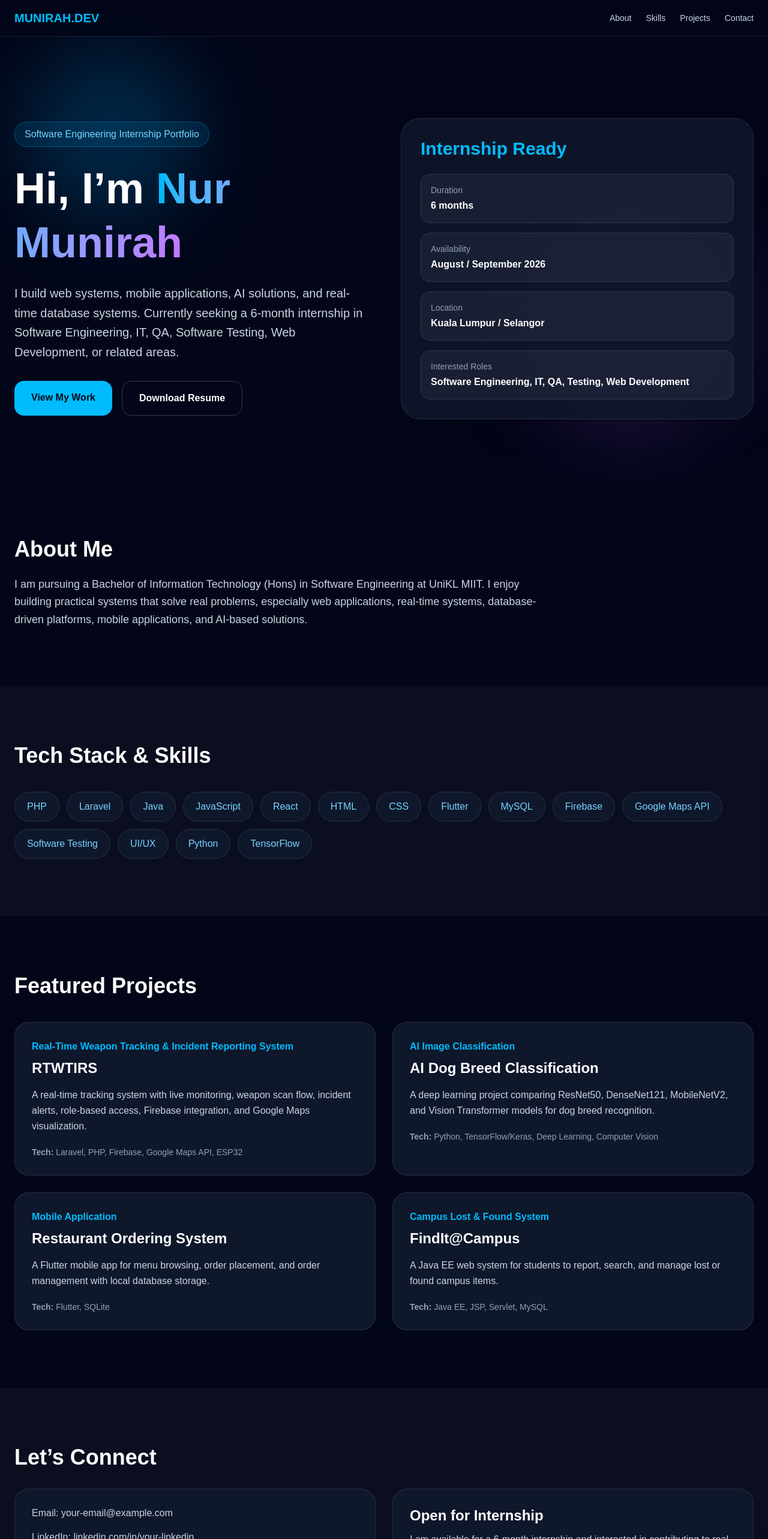
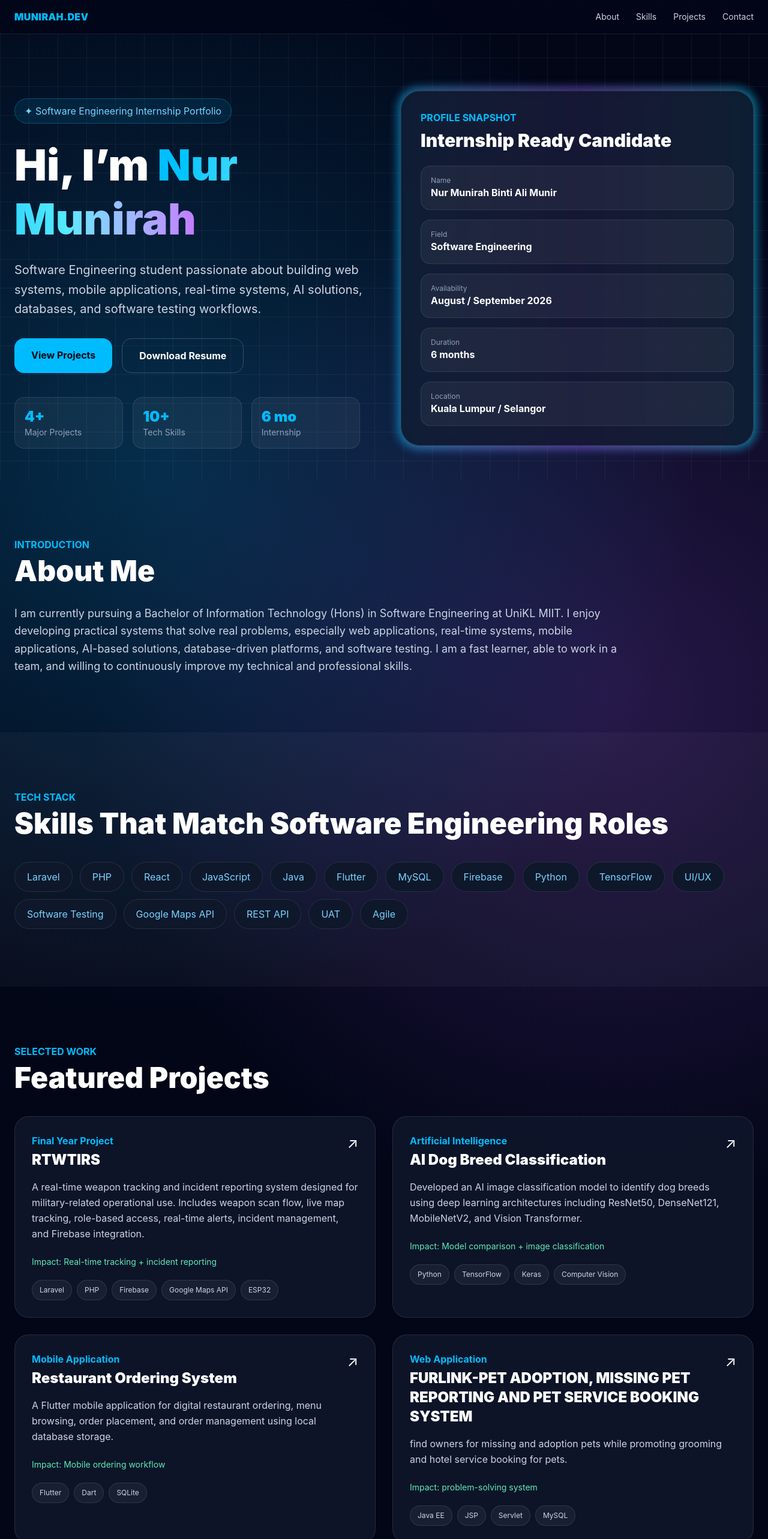
Before and after one commit to Moonmoon91/portfolio, a React app: page / in a window 1280 px wide. Shown: the top 2566 px of the page at 60% size. Built offline with nearby package versions, Linux system fonts and the light colour scheme; the HTML template or start-up script is replaced by a standard one.

Commit message:
upgrade portfolio design

```diff
--- a/src/App.jsx
+++ b/src/App.jsx
@@ -1,116 +1,126 @@
 function App() {
   const skills = [
-    "PHP", "Laravel", "Java", "JavaScript", "React", "HTML", "CSS",
-    "Flutter", "MySQL", "Firebase", "Google Maps API", "Software Testing",
-    "UI/UX", "Python", "TensorFlow"
+    "Laravel", "PHP", "React", "JavaScript", "Java", "Flutter",
+    "MySQL", "Firebase", "Python", "TensorFlow", "UI/UX", "Software Testing",
+    "Google Maps API", "REST API", "UAT", "Agile"
   ];
 
   const projects = [
     {
       title: "RTWTIRS",
-      subtitle: "Real-Time Weapon Tracking & Incident Reporting System",
-      desc: "A real-time tracking system with live monitoring, weapon scan flow, incident alerts, role-based access, Firebase integration, and Google Maps visualization.",
-      tech: "Laravel, PHP, Firebase, Google Maps API, ESP32",
+      category: "Final Year Project",
+      desc: "A real-time weapon tracking and incident reporting system designed for military-related operational use. Includes weapon scan flow, live map tracking, role-based access, real-time alerts, incident management, and Firebase integration.",
+      tech: ["Laravel", "PHP", "Firebase", "Google Maps API", "ESP32"],
+      impact: "Real-time tracking + incident reporting"
     },
     {
       title: "AI Dog Breed Classification",
-      subtitle: "AI Image Classification",
-      desc: "A deep learning project comparing ResNet50, DenseNet121, MobileNetV2, and Vision Transformer models for dog breed recognition.",
-      tech: "Python, TensorFlow/Keras, Deep Learning, Computer Vision",
+      category: "Artificial Intelligence",
+      desc: "Developed an AI image classification model to identify dog breeds using deep learning architectures including ResNet50, DenseNet121, MobileNetV2, and Vision Transformer.",
+      tech: ["Python", "TensorFlow", "Keras", "Computer Vision"],
+      impact: "Model comparison + image classification"
     },
     {
       title: "Restaurant Ordering System",
-      subtitle: "Mobile Application",
-      desc: "A Flutter mobile app for menu browsing, order placement, and order management with local database storage.",
-      tech: "Flutter, SQLite",
+      category: "Mobile Application",
+      desc: "A Flutter mobile application for digital restaurant ordering, menu browsing, order placement, and order management using local database storage.",
+      tech: ["Flutter", "Dart", "SQLite"],
+      impact: "Mobile ordering workflow"
     },
     {
-      title: "FindIt@Campus",
-      subtitle: "Campus Lost & Found System",
-      desc: "A Java EE web system for students to report, search, and manage lost or found campus items.",
-      tech: "Java EE, JSP, Servlet, MySQL",
-    },
+      title: "FURLINK-PET ADOPTION, MISSING PET REPORTING AND PET SERVICE BOOKING SYSTEM",
+      category: "Web Application",
+      desc: " find owners for missing and adoption pets while promoting grooming and hotel service booking for pets.",
+      tech: ["Java EE", "JSP", "Servlet", "MySQL"],
+      impact: "problem-solving system"
+    }
   ];
 
   return (
-    <main className="min-h-screen bg-slate-950 text-white">
-      <nav className="fixed top-0 left-0 right-0 z-50 bg-slate-950/90 border-b border-white/10">
-        <div className="max-w-7xl mx-auto px-6 py-4 flex justify-between items-center">
-          <h1 className="text-xl font-black text-sky-400">MUNIRAH.DEV</h1>
-          <div className="hidden md:flex gap-6 text-sm text-slate-300">
-            <a href="#about">About</a>
-            <a href="#skills">Skills</a>
-            <a href="#projects">Projects</a>
-            <a href="#contact">Contact</a>
+    <main className="min-h-screen bg-slate-950 text-white overflow-hidden glow-bg">
+      <Navbar />
+
+      <section className="min-h-screen flex items-center px-6 pt-28 relative grid-bg">
+        <div className="max-w-7xl mx-auto grid lg:grid-cols-2 gap-14 items-center">
+          <div>
+            <div className="inline-flex items-center gap-2 bg-sky-400/10 border border-sky-400/30 text-sky-300 px-4 py-2 rounded-full mb-6">
+              ✦ Software Engineering Internship Portfolio
             </div>
-        </div>
-      </nav>
 
-      <section className="min-h-screen flex items-center px-6 pt-24 relative overflow-hidden">
-        <div className="absolute top-20 left-10 w-72 h-72 bg-sky-500/20 rounded-full blur-3xl"></div>
-        <div className="absolute bottom-20 right-10 w-96 h-96 bg-purple-500/20 rounded-full blur-3xl"></div>
+            <h1 className="text-5xl md:text-7xl font-black leading-tight mb-6">
+              Hi, I’m{" "}
+              <span className="text-transparent bg-clip-text bg-gradient-to-r from-sky-400 via-cyan-300 to-purple-400">
+                Nur Munirah
+              </span>
+            </h1>
 
-        <div className="max-w-7xl mx-auto grid lg:grid-cols-2 gap-14 items-center relative z-10">
-          <div>
-            <p className="inline-block mb-6 px-4 py-2 rounded-full bg-sky-400/10 border border-sky-400/30 text-sky-300">
-              Software Engineering Internship Portfolio
+            <p className="text-lg md:text-xl text-slate-300 leading-relaxed mb-8 max-w-2xl">
+              Software Engineering student passionate about building web systems,
+              mobile applications, real-time systems, AI solutions, databases,
+              and software testing workflows.
             </p>
 
-            <h2 className="text-5xl md:text-7xl font-black leading-tight mb-6">
-              Hi, I’m{" "}
-              <span className="text-transparent bg-clip-text bg-gradient-to-r from-sky-400 to-purple-400">
-                Nur Munirah
-              </span>
-            </h2>
-
-            <p className="text-lg md:text-xl text-slate-300 leading-relaxed mb-8 max-w-2xl">
-              I build web systems, mobile applications, AI solutions, and real-time
-              database systems. Currently seeking a 6-month internship in Software
-              Engineering, IT, QA, Software Testing, Web Development, or related areas.
-            </p>
-
-            <div className="flex flex-wrap gap-4">
-              <a href="#projects" className="px-7 py-4 rounded-2xl bg-sky-400 text-slate-950 font-bold">
-                View My Work
+            <div className="flex flex-wrap gap-4 mb-10">
+              <a href="#projects" className="bg-sky-400 text-slate-950 px-7 py-4 rounded-2xl font-bold hover:bg-cyan-300 transition">
+                View Projects
               </a>
-              <a href="/resume.pdf" className="px-7 py-4 rounded-2xl border border-white/20 font-bold">
+              <a href="/resume.pdf" className="border border-white/20 px-7 py-4 rounded-2xl font-bold hover:bg-white/10 transition">
                 Download Resume
               </a>
             </div>
+
+            <div className="grid grid-cols-3 gap-4 max-w-xl">
+              <Stat num="4+" label="Major Projects" />
+              <Stat num="10+" label="Tech Skills" />
+              <Stat num="6 mo" label="Internship" />
+            </div>
           </div>
 
-          <div className="bg-slate-900/90 border border-white/10 rounded-[2rem] p-8 shadow-2xl">
-            <h3 className="text-3xl font-black text-sky-400 mb-6">
-              Internship Ready
-            </h3>
-            <div className="grid gap-4">
+          <div className="relative float">
+            <div className="absolute -inset-1 rounded-[2rem] bg-gradient-to-r from-sky-400 via-purple-500 to-cyan-400 blur opacity-50"></div>
+
+            <div className="relative bg-slate-900/90 border border-white/10 rounded-[2rem] p-8 pulse-glow">
+              <p className="text-sky-400 font-bold mb-2">PROFILE SNAPSHOT</p>
+              <h2 className="text-3xl font-black mb-6">
+                Internship Ready Candidate
+              </h2>
+
+              <div className="space-y-4">
+                <Info label="Name" value="Nur Munirah Binti Ali Munir" />
+                <Info label="Field" value="Software Engineering" />
+                <Info label="Availability" value="August / September 2026" />
                 <Info label="Duration" value="6 months" />
-              <Info label="Availability" value="August / September 2026" />
                 <Info label="Location" value="Kuala Lumpur / Selangor" />
-              <Info label="Interested Roles" value="Software Engineering, IT, QA, Testing, Web Development" />
+              </div>
             </div>
           </div>
         </div>
       </section>
 
-      <section id="about" className="px-6 py-24">
-        <div className="max-w-7xl mx-auto">
-          <h2 className="text-4xl font-black mb-6">About Me</h2>
-          <p className="text-slate-300 text-lg leading-relaxed max-w-4xl">
-            I am pursuing a Bachelor of Information Technology (Hons) in Software
-            Engineering at UniKL MIIT. I enjoy building practical systems that solve
-            real problems, especially web applications, real-time systems,
-            database-driven platforms, mobile applications, and AI-based solutions.
+      <Section id="about" title="About Me">
+        <p className="text-slate-300 text-lg leading-relaxed max-w-5xl">
+          I am currently pursuing a Bachelor of Information Technology (Hons) in
+          Software Engineering at UniKL MIIT. I enjoy developing practical systems
+          that solve real problems, especially web applications, real-time systems,
+          mobile applications, AI-based solutions, database-driven platforms, and
+          software testing. I am a fast learner, able to work in a team, and willing
+          to continuously improve my technical and professional skills.
         </p>
-        </div>
-      </section>
+      </Section>
 
       <section id="skills" className="px-6 py-24 bg-white/[0.03]">
         <div className="max-w-7xl mx-auto">
-          <h2 className="text-4xl font-black mb-10">Tech Stack & Skills</h2>
+          <p className="text-sky-400 font-bold mb-2">TECH STACK</p>
+          <h2 className="text-4xl md:text-5xl font-black mb-10">
+            Skills That Match Software Engineering Roles
+          </h2>
+
           <div className="flex flex-wrap gap-3">
             {skills.map((skill) => (
-              <span key={skill} className="px-5 py-3 rounded-full bg-slate-900 border border-white/10 text-sky-300">
+              <span
+                key={skill}
+                className="bg-slate-900 border border-white/10 px-5 py-3 rounded-full text-sky-300 hover:border-sky-400 transition"
+              >
                 {skill}
               </span>
             ))}
@@ -120,56 +130,157 @@ function App() {
 
       <section id="projects" className="px-6 py-24">
         <div className="max-w-7xl mx-auto">
-          <h2 className="text-4xl font-black mb-10">Featured Projects</h2>
+          <p className="text-sky-400 font-bold mb-2">SELECTED WORK</p>
+          <h2 className="text-4xl md:text-5xl font-black mb-10">
+            Featured Projects
+          </h2>
+
           <div className="grid lg:grid-cols-2 gap-7">
             {projects.map((project) => (
-              <div key={project.title} className="bg-slate-900 border border-white/10 rounded-3xl p-7 hover:border-sky-400/50 transition">
-                <p className="text-sky-400 font-semibold mb-2">{project.subtitle}</p>
-                <h3 className="text-2xl font-black mb-4">{project.title}</h3>
-                <p className="text-slate-300 leading-relaxed mb-5">{project.desc}</p>
-                <p className="text-sm text-slate-400"><b>Tech:</b> {project.tech}</p>
+              <div
+                key={project.title}
+                className="group bg-slate-900/90 border border-white/10 rounded-3xl p-7 hover:border-sky-400/60 hover:-translate-y-2 transition duration-300"
+              >
+                <div className="flex justify-between gap-4 mb-4">
+                  <div>
+                    <p className="text-sky-400 font-bold mb-1">{project.category}</p>
+                    <h3 className="text-2xl font-black">{project.title}</h3>
+                  </div>
+                  <span className="text-2xl">↗</span>
+                </div>
+
+                <p className="text-slate-300 leading-relaxed mb-6">
+                  {project.desc}
+                </p>
+
+                <p className="text-sm text-emerald-300 mb-5">
+                  Impact: {project.impact}
+                </p>
+
+                <div className="flex flex-wrap gap-2">
+                  {project.tech.map((t) => (
+                    <span key={t} className="text-xs bg-white/5 border border-white/10 px-3 py-2 rounded-full text-slate-300">
+                      {t}
+                    </span>
+                  ))}
+                </div>
               </div>
             ))}
           </div>
         </div>
       </section>
 
-      <section id="contact" className="px-6 py-24 bg-white/[0.03]">
+      <section className="px-6 py-24 bg-white/[0.03]">
         <div className="max-w-7xl mx-auto">
-          <h2 className="text-4xl font-black mb-8">Let’s Connect</h2>
-          <div className="grid lg:grid-cols-2 gap-7">
-            <div className="bg-slate-900 border border-white/10 rounded-3xl p-7 space-y-4 text-slate-300">
-              <p>Email: your-email@example.com</p>
-              <p>LinkedIn: linkedin.com/in/your-linkedin</p>
-              <p>GitHub: github.com/yourgithub</p>
-              <p>Location: Selangor, Malaysia</p>
+          <p className="text-sky-400 font-bold mb-2">WHY ME</p>
+          <h2 className="text-4xl md:text-5xl font-black mb-10">
+            What I Can Contribute
+          </h2>
+
+          <div className="grid md:grid-cols-3 gap-6">
+            <Card title="Software Development" text="Able to build web and mobile systems using Laravel, Java, React, Flutter, MySQL, and Firebase." />
+            <Card title="Testing & UAT" text="Experienced in testing flows, user acceptance testing, bug fixing, and improving system usability." />
+            <Card title="Real Project Experience" text="Developed practical academic projects including real-time systems, AI classification, and database platforms." />
+          </div>
+        </div>
+      </section>
+
+      <section id="contact" className="px-6 py-24">
+        <div className="max-w-7xl mx-auto grid lg:grid-cols-2 gap-8">
+          <div>
+            <p className="text-sky-400 font-bold mb-2">CONTACT</p>
+            <h2 className="text-4xl md:text-5xl font-black mb-6">
+              Let’s Connect
+            </h2>
+            <p className="text-slate-300 text-lg">
+              I am open for a 6-month internship opportunity in Software
+              Engineering, IT, QA, Software Testing, Web Development, or related fields.
+            </p>
           </div>
 
-            <div className="bg-slate-900 border border-white/10 rounded-3xl p-7">
-              <h3 className="text-2xl font-black mb-3">Open for Internship</h3>
-              <p className="text-slate-300 mb-6">
-                I am available for a 6-month internship and interested in contributing to real software projects.
-              </p>
-              <a href="/resume.pdf" className="inline-block bg-sky-400 text-slate-950 px-6 py-4 rounded-2xl font-bold">
+          <div className="bg-slate-900 border border-white/10 rounded-3xl p-8 space-y-4">
+            <Contact label="Email" value="your-email@example.com" />
+            <Contact label="LinkedIn" value="linkedin.com/in/your-linkedin" />
+            <Contact label="GitHub" value="github.com/yourgithub" />
+            <Contact label="Location" value="Selangor, Malaysia" />
+
+            <a href="/resume.pdf" className="inline-block mt-4 bg-sky-400 text-slate-950 px-6 py-4 rounded-2xl font-bold hover:bg-cyan-300 transition">
               Download Resume
             </a>
           </div>
         </div>
+      </section>
+
+      <footer className="border-t border-white/10 py-8 text-center text-slate-500">
+        © 2026 Nur Munirah Binti Ali Munir. Built with React + Tailwind CSS.
+      </footer>
+    </main>
+  );
+}
+
+function Navbar() {
+  return (
+    <nav className="fixed top-0 left-0 right-0 z-50 bg-slate-950/80 backdrop-blur-xl border-b border-white/10">
+      <div className="max-w-7xl mx-auto px-6 py-4 flex justify-between items-center">
+        <h1 className="font-black tracking-wide text-sky-400">
+          MUNIRAH.DEV
+        </h1>
+
+        <div className="hidden md:flex gap-7 text-sm text-slate-300">
+          <a href="#about" className="hover:text-sky-400">About</a>
+          <a href="#skills" className="hover:text-sky-400">Skills</a>
+          <a href="#projects" className="hover:text-sky-400">Projects</a>
+          <a href="#contact" className="hover:text-sky-400">Contact</a>
+        </div>
+      </div>
+    </nav>
+  );
+}
+
+function Section({ id, title, children }) {
+  return (
+    <section id={id} className="px-6 py-24">
+      <div className="max-w-7xl mx-auto">
+        <p className="text-sky-400 font-bold mb-2">INTRODUCTION</p>
+        <h2 className="text-4xl md:text-5xl font-black mb-8">{title}</h2>
+        {children}
       </div>
     </section>
+  );
+}
 
-      <footer className="text-center py-8 border-t border-white/10 text-slate-500">
-        © 2026 Nur Munirah Binti Ali Munir. Built with React.
-      </footer>
-    </main>
+function Stat({ num, label }) {
+  return (
+    <div className="bg-white/5 border border-white/10 rounded-2xl p-4">
+      <p className="text-2xl font-black text-sky-400">{num}</p>
+      <p className="text-sm text-slate-400">{label}</p>
+    </div>
   );
 }
 
 function Info({ label, value }) {
   return (
     <div className="bg-white/5 border border-white/10 rounded-2xl p-4">
-      <p className="text-slate-400 text-sm">{label}</p>
-      <p className="font-bold text-white mt-1">{value}</p>
+      <p className="text-xs text-slate-400">{label}</p>
+      <p className="font-bold text-white">{value}</p>
+    </div>
+  );
+}
+
+function Card({ title, text }) {
+  return (
+    <div className="bg-slate-900 border border-white/10 rounded-3xl p-7 hover:border-sky-400/50 transition">
+      <h3 className="text-xl font-black mb-3 text-sky-300">{title}</h3>
+      <p className="text-slate-300 leading-relaxed">{text}</p>
+    </div>
+  );
+}
+
+function Contact({ label, value }) {
+  return (
+    <div className="border-b border-white/10 pb-4">
+      <p className="text-sm text-slate-400">{label}</p>
+      <p className="font-bold text-white">{value}</p>
     </div>
   );
 }
--- a/src/index.css
+++ b/src/index.css
@@ -1,4 +1,8 @@
 @import "tailwindcss";
+
+* {
+  box-sizing: border-box;
+}
 
 html {
   scroll-behavior: smooth;
@@ -8,5 +12,37 @@ body {
   margin: 0;
   background: #020617;
   color: white;
-  font-family: Arial, Helvetica, sans-serif;
+  font-family: Inter, Arial, Helvetica, sans-serif;
 }
+
+.glow-bg {
+  background:
+    radial-gradient(circle at 20% 20%, rgba(14, 165, 233, 0.25), transparent 28%),
+    radial-gradient(circle at 80% 30%, rgba(168, 85, 247, 0.22), transparent 30%),
+    radial-gradient(circle at 50% 90%, rgba(34, 197, 94, 0.12), transparent 25%);
+}
+
+.grid-bg {
+  background-image:
+    linear-gradient(rgba(255,255,255,.05) 1px, transparent 1px),
+    linear-gradient(90deg, rgba(255,255,255,.05) 1px, transparent 1px);
+  background-size: 48px 48px;
+}
+
+.float {
+  animation: float 5s ease-in-out infinite;
+}
+
+.pulse-glow {
+  animation: pulseGlow 3s ease-in-out infinite;
+}
+
+@keyframes float {
+  0%, 100% { transform: translateY(0px); }
+  50% { transform: translateY(-16px); }
+}
+
+@keyframes pulseGlow {
+  0%, 100% { box-shadow: 0 0 20px rgba(56,189,248,.25); }
+  50% { box-shadow: 0 0 60px rgba(168,85,247,.45); }
+}
```
Also changed, not shown: 1 other file (tests, documents, lock files or other folders). Lines whose indentation alone changed are shown as unchanged.
